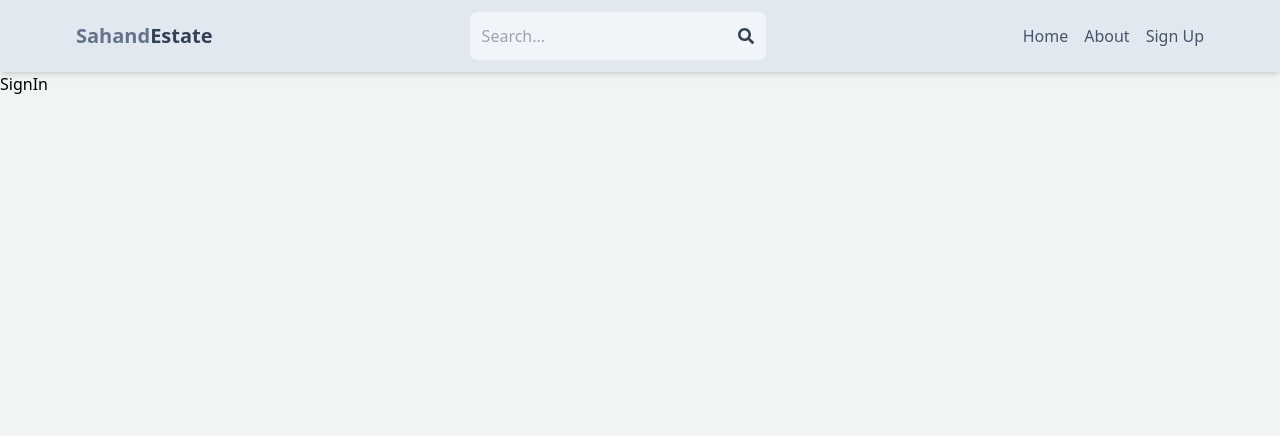
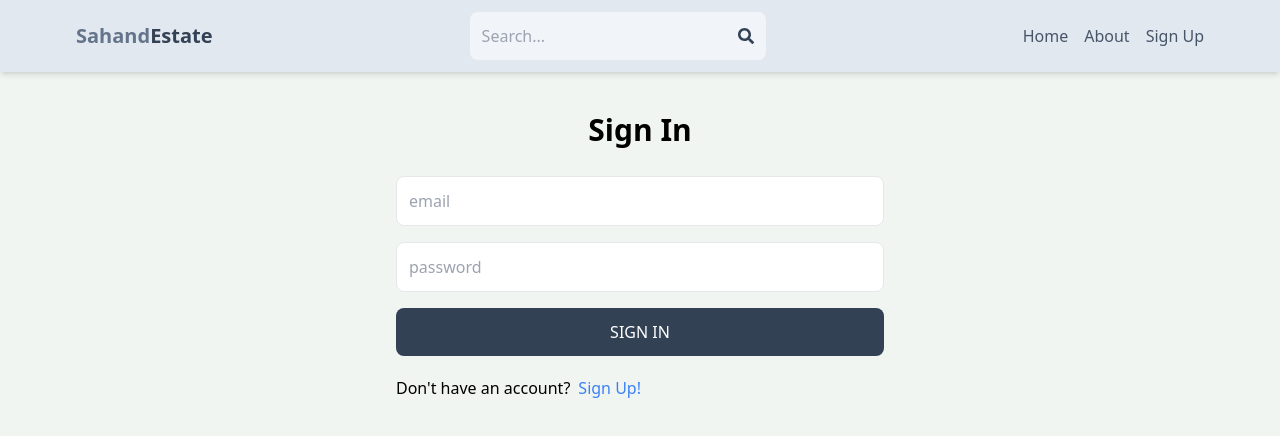
Before and after one commit to SnakeyNinjaGOAT/mern-estate, a React (Vite) app in the folder client/: page /sign-in in a window 1280 px wide. Shown: the top 436 px of the page. Built offline with nearby package versions, Linux system fonts and the light colour scheme.

Commit message:
Complete Sign in page functionality

```diff
--- a/client/src/pages/SignIn.jsx
+++ b/client/src/pages/SignIn.jsx
@@ -1,7 +1,84 @@
-import React from "react";
+import React, { useState } from "react";
+import { Link, useNavigate } from "react-router-dom";
 
 const SignIn = () => {
-  return <div>SignIn</div>;
+  const [formData, setFormData] = useState({});
+  const [error, setError] = useState(null);
+  const [loading, setLoading] = useState(false);
+
+  const navigate = useNavigate();
+
+  const handleChange = (e) => {
+    setFormData({
+      ...formData,
+      [e.target.id]: e.target.value,
+    });
+  };
+
+  const handleSubmit = async (e) => {
+    e.preventDefault();
+    try {
+      setLoading(true);
+      const res = await fetch("/api/auth/signin", {
+        method: "POST",
+        headers: {
+          "Content-Type": "application/json",
+        },
+        body: JSON.stringify(formData),
+      });
+
+      const data = await res.json();
+
+      if (data.success === false) {
+        setLoading(false);
+        setError(data.message);
+        return;
+      }
+      setLoading(false);
+      setError(null);
+      navigate("/");
+    } catch (error) {
+      setLoading(false);
+      setError(error.message);
+    }
+  };
+
+  return (
+    <div className="max-w-lg p-3 mx-auto">
+      <h1 className="text-3xl font-semibold text-center my-7">Sign In</h1>
+      <form onSubmit={handleSubmit} className="flex flex-col gap-4">
+        <input
+          type="email"
+          placeholder="email"
+          className="border rounded-lg p-3"
+          id="email"
+          onChange={handleChange}
+        />
+
+        <input
+          type="password"
+          placeholder="password"
+          className="border rounded-lg p-3"
+          id="password"
+          onChange={handleChange}
+        />
+        <button
+          type="submit"
+          className="bg-slate-700 rounded-lg p-3 text-white uppercase hover:opacity-95 disabled:opacity-80"
+          disabled={loading}
+        >
+          {loading ? "Loading..." : "Sign In"}
+        </button>
+      </form>
+      <div className="flex gap-2 mt-5">
+        <p>Don't have an account?</p>
+        <Link to="/sign-up">
+          <span className="text-blue-500">Sign Up!</span>
+        </Link>
+      </div>
+      {error && <p className="text-red-500 mt-5">{error}</p>}
+    </div>
+  );
 };
 
 export default SignIn;
--- a/client/src/pages/SignUp.jsx
+++ b/client/src/pages/SignUp.jsx
@@ -31,7 +31,7 @@
       if (data.success === false) {
         setLoading(false);
         setError(data.message);
-        console.log("Error 1");
+
         return;
       }
       console.log("Works");
@@ -78,9 +78,9 @@
         </button>
       </form>
       <div className="flex gap-2 mt-5">
-        <p>Have an account?</p>
+        <p>Already have an account?</p>
         <Link to="/sign-in">
-          <span className="text-blue-700">Sign In</span>
+          <span className="text-blue-700">Sign In!</span>
         </Link>
       </div>
       {error && <p className="text-red-500">{error}</p>}
```
Also changed, not shown: 1 other file (tests, documents, lock files or other folders).
